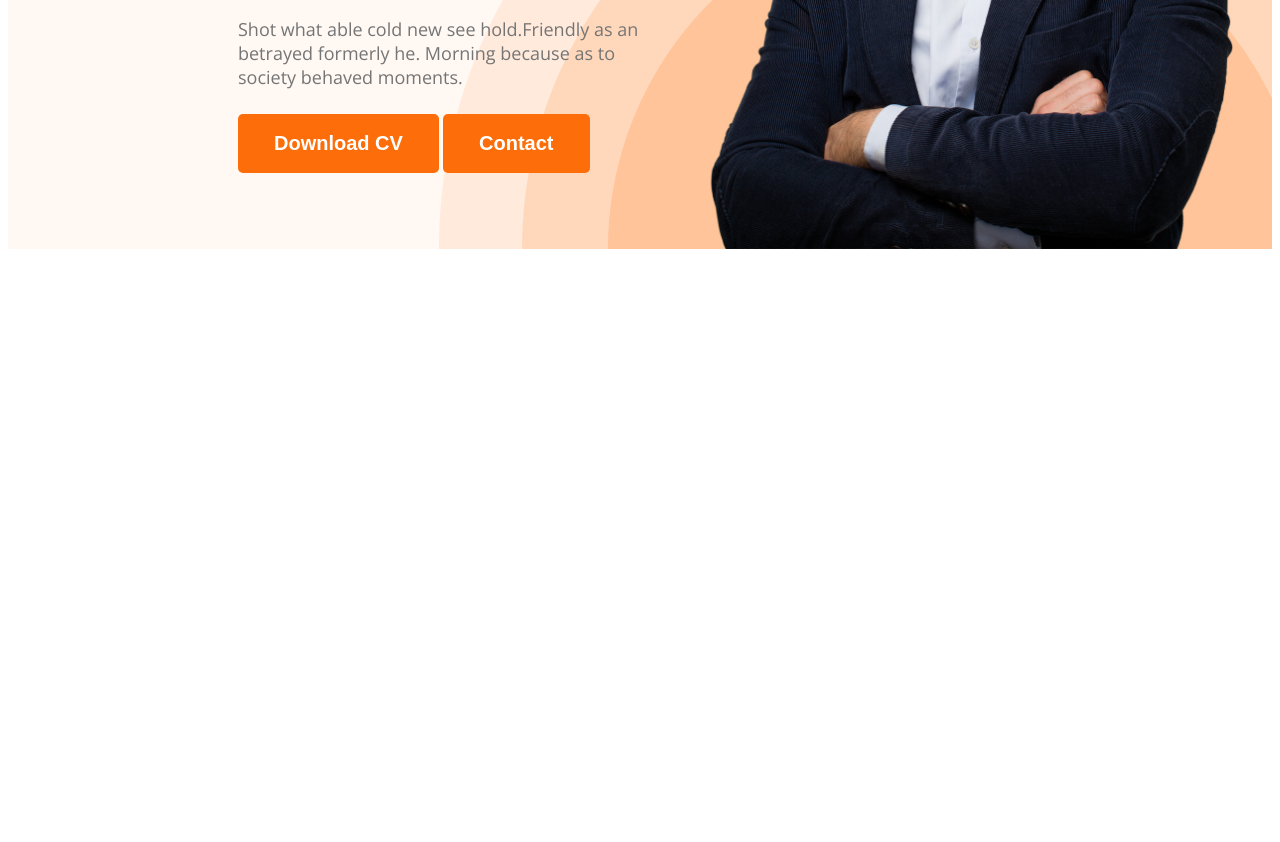
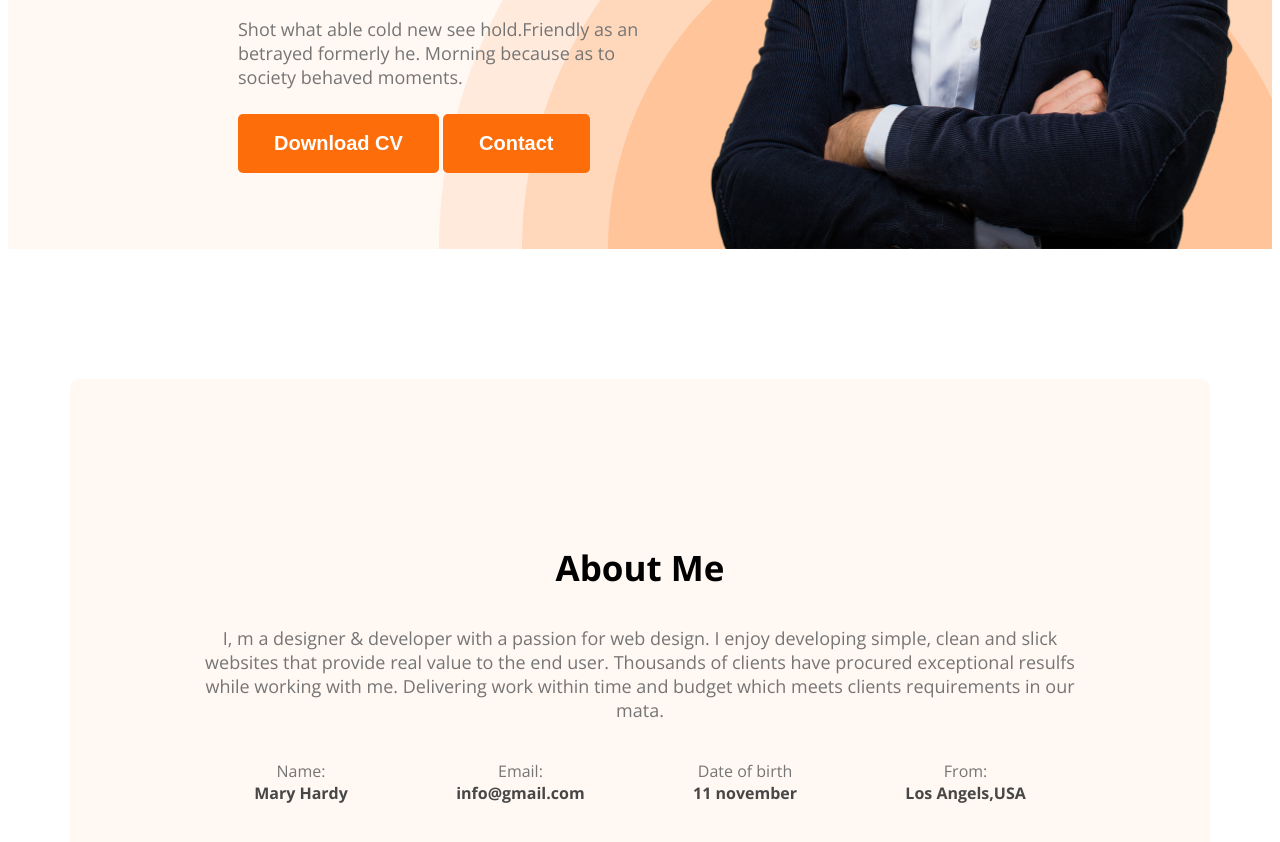
Before and after one commit to ImranRifat067/practice-first-portfolio, a plain HTML site: page index.html in a window 1280 px wide. Shown: the part 611-1453 px from the top of the page. Before the commit the page ends 868 px from the top, so only its background shows below. Drawn offline with nearby package versions, Linux system fonts and the light colour scheme.

Commit message:
added about section

```diff
--- a/index.html
+++ b/index.html
@@ -32,7 +32,30 @@
     </header>
 
     <main>
-
+        <section class="about">
+            <h3 class="section-title">About Me</h3>
+            <p class="section-description">
+                I, m a designer & developer with a passion for web design. I enjoy developing simple, clean and slick websites that provide real value to the end user. Thousands of clients have procured exceptional resulfs while working with me. Delivering work within time and budget which meets clients requirements in our mata.
+            </p>
+            <div class="about-info-container">
+                <div class="about-info">
+                    <h4 class="about-title">Name:</h4>
+                    <p class="info-description">Mary Hardy</p>
+                </div>
+                <div class="about-info">
+                    <h4 class="about-title">Email:</h4>
+                    <p class="info-description">info@gmail.com</p>
+                </div>
+                <div class="about-info">
+                    <h4 class="about-title">Date of birth</h4>
+                    <p class="info-description">11 november</p>
+                </div>
+                <div class="about-info">
+                    <h4 class="about-title">From:</h4>
+                    <p class="info-description">Los Angels,USA</p>
+                </div>
+            </div>
+        </section>
     </main>
 
     <footer>
--- a/style/portfolio.css
+++ b/style/portfolio.css
@@ -15,7 +15,19 @@ body{
     color:white;
     padding:18px 36px;
 }
+.section-title{
+    text-align:center;
+    font-size:35px;
+    font-weight:700;
 
+}
+.section-description{
+
+    color:#757575;
+    font-size:18px;
+    font-weight: 400;
+    text-align:center;
+}
 /* nav related style */
 
 nav{
@@ -86,3 +98,34 @@ nav a {
     margin-bottom:25px;
 
 }
+
+/* main section style */
+main{
+    max-width:1140px;
+    margin:0 auto;
+}
+/* about section style */
+.about{
+    padding:130px;
+    border-radius:10px;
+    background: #FFF8F3;
+    margin:130px auto;
+
+}
+.about-info-container{
+    display:flex;
+    justify-content: space-around;
+    text-align:center;
+    padding-top:20px;
+}
+.about-title{
+    margin:0;
+    padding-bottom: 0;
+    color:#757575;
+    font-weight: 400;
+}
+.info-description{
+    margin-top:0;
+    color:#474747;
+    font-weight:700
+}
```
